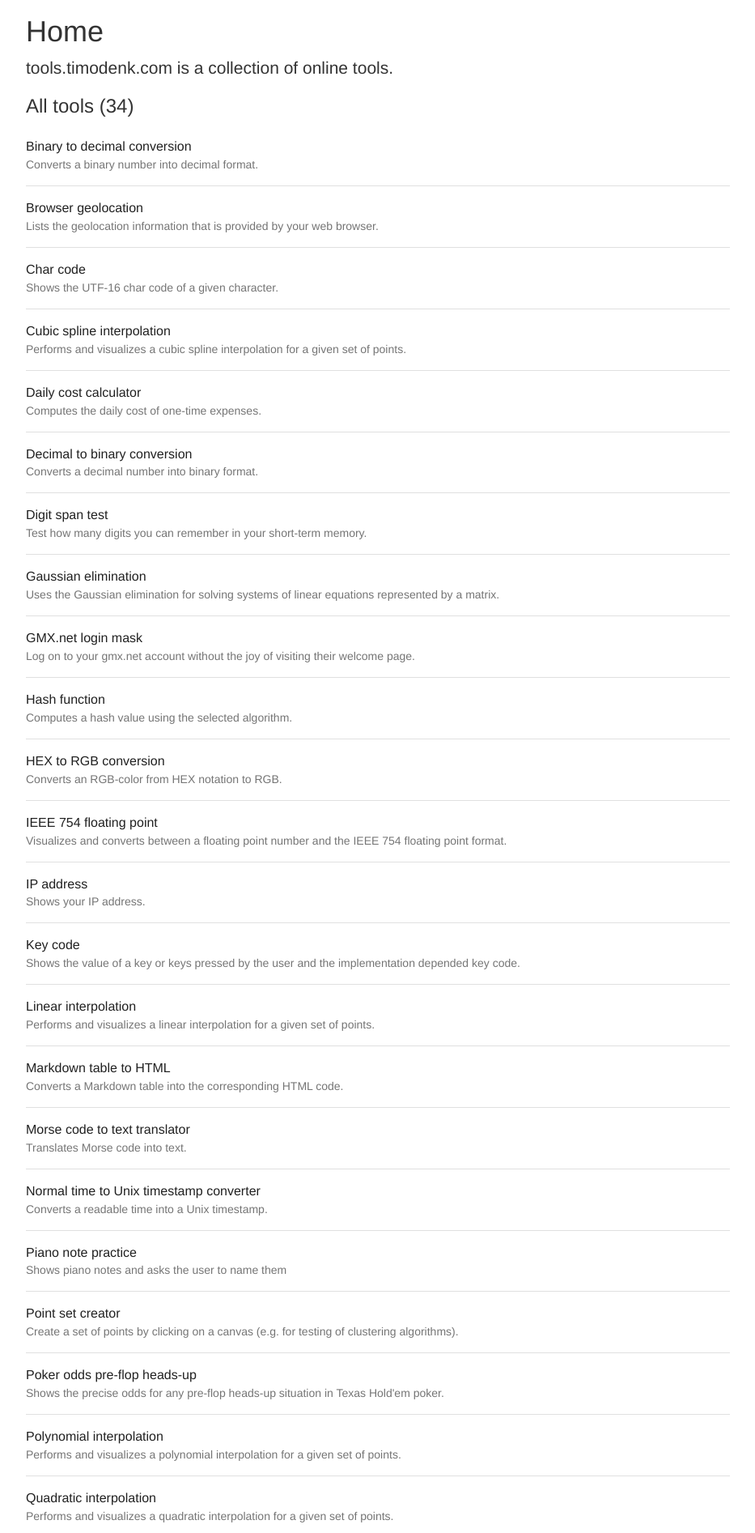
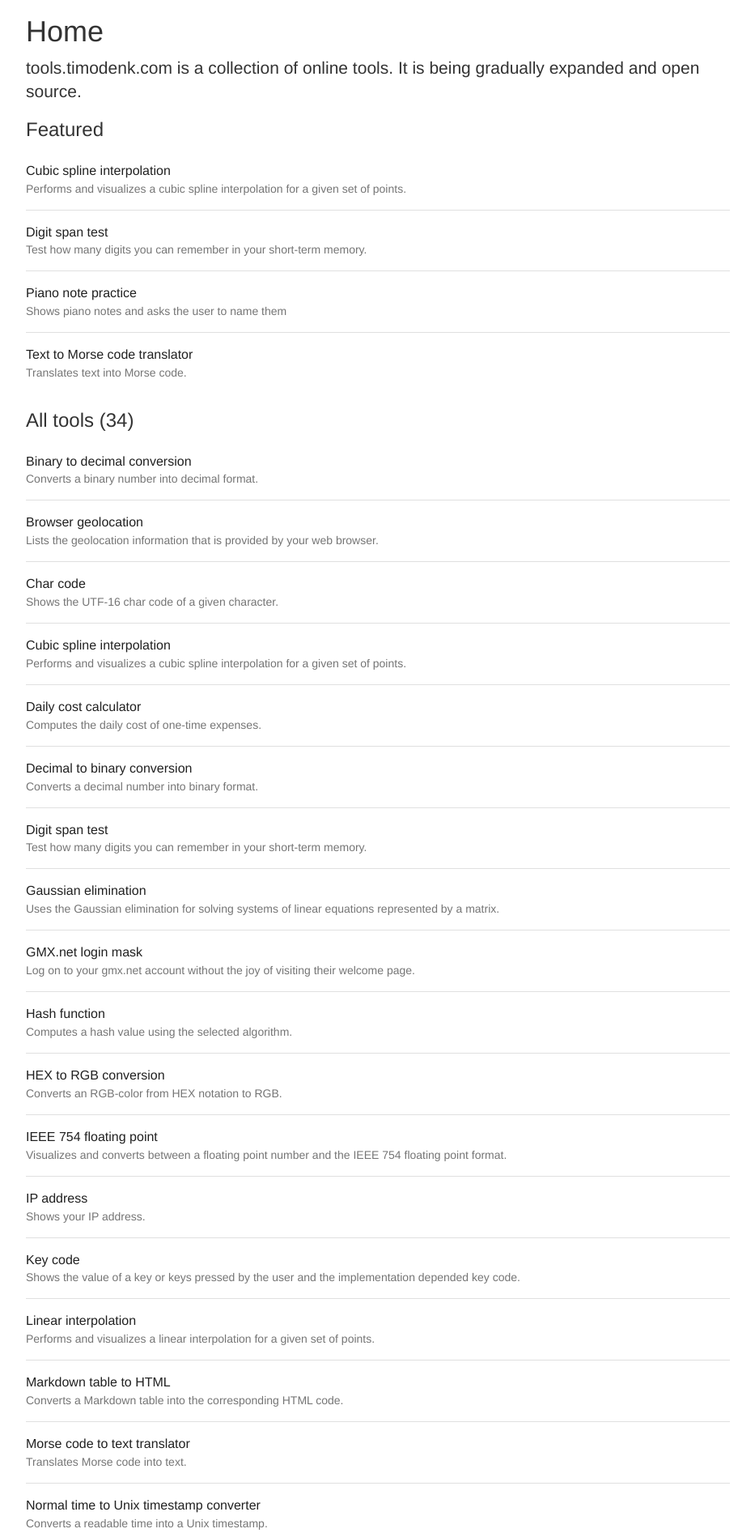
Before and after one commit to Simsso/Online-Tools, a PHP site: page / in a window 1280 px wide. Shown: the part 51-1944 px from the top of the page at 81% size, without its empty margins (173-1106 px from the left). Run offline with PHP 8.4, Linux system fonts and the light colour scheme; some libraries are stand-ins or nearby versions.

Commit message:
Add featured tools section

```diff
--- a/src/special-page/home.php
+++ b/src/special-page/home.php
@@ -1,27 +1,41 @@
 <h1>Home</h1>
-<p class="lead">tools.timodenk.com is a collection of online tools.</p>
+<p class="lead">tools.timodenk.com is a collection of online tools. It is being gradually expanded and open source.</p>
 
 <?php
 	$files = scandir('page/content');
+
+	function tool_to_html($name) {
+		$meta_data = get_meta_data($name);
+		return '<div class="tool-info">
+				<a href="/' . $name . '">
+					<div class="tool-name">
+						' . ((isset($meta_data->title) && strlen($meta_data->title) > 0) ? $meta_data->title : $name) . '
+					</div>
+					<div class="tool-description">
+						' . (isset($meta_data->description) ? $meta_data->description : '') . '
+					</div>
+				</a>
+			</div>';
+	}
 ?>
+
+<h3>Featured</h3>
+<div class="detailed-list-of-tools">
+	<?php
+		$featured_names = ['cubic-spline-interpolation', 'digit-span-test', 'piano-note-practice', 'text-to-morse-code'];
+		foreach ($featured_names as $name) {
+			echo tool_to_html($name);
+		}
+	?>
+</div>
+
 <h3>All tools (<?php echo count($files); ?>)</h3>
 <div class="detailed-list-of-tools">
-	<?
+	<?php
 		foreach ($files as $key => $value) {
 			$name = substr($value, 0, -4); // remove file ending
 			if (strlen($name) > 0) {
-				$meta_data = get_meta_data($name);
-				echo '
-					<div class="tool-info">
-						<a href="/' . $name . '">
-							<div class="tool-name">
-								' . ((isset($meta_data->title) && strlen($meta_data->title) > 0) ? $meta_data->title : $name) . '
-							</div>
-							<div class="tool-description">
-								' . (isset($meta_data->description) ? $meta_data->description : '') . '
-							</div>
-						</a>
-					</div>';
+				echo tool_to_html($name);
 			}
 		}
 	?>
```
